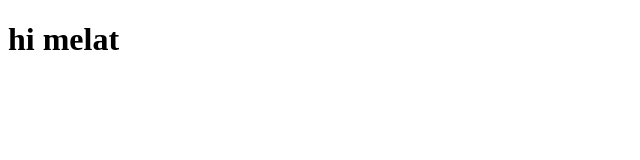
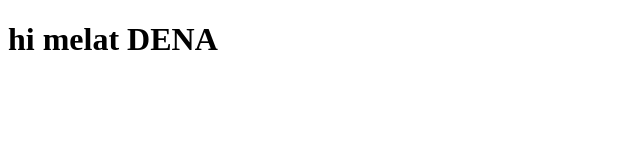
Before and after one commit to ALAWEBDEV/Malet, a plain HTML site: page index.html in a window 1280 px wide. Shown: the whole page, without its empty margins (0-640 px from the left). Drawn offline with Linux system fonts and the light colour scheme.

Commit message:
UPEDATED THE HTML FILE

```diff
--- a/index.html
+++ b/index.html
@@ -6,6 +6,6 @@
     <title>Melat</title>
 </head>
 <body>
-    <h1>hi melat</h1>
+    <h1>hi melat DENA</h1>
 </body>
 </html>
```
